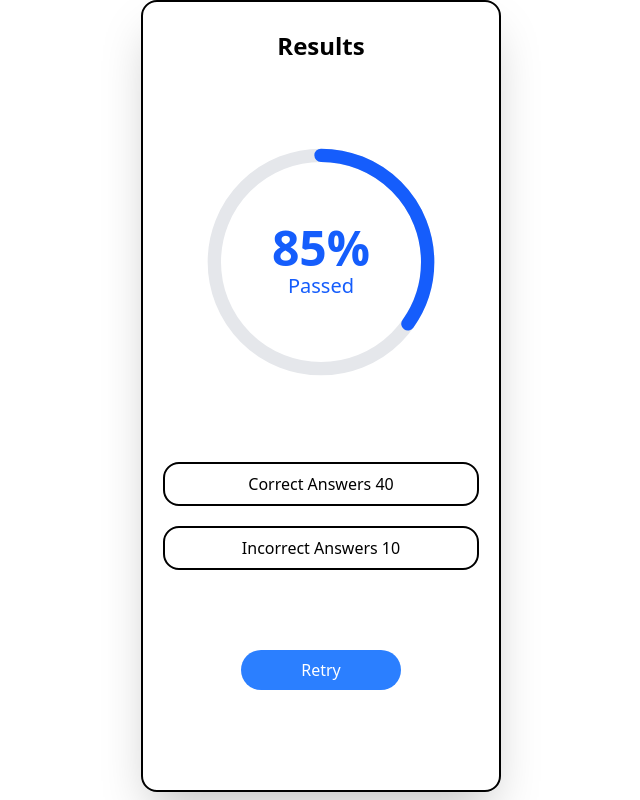
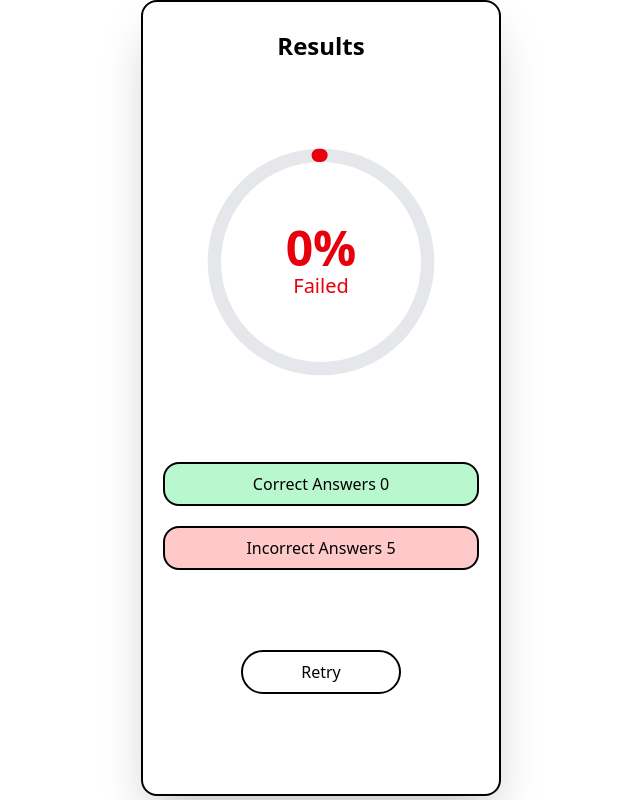
Before and after one commit to liesse97/teori-app, a React (Vite) app: page /results in a window 1280 px wide. Shown: the whole page, without its empty margins (319-959 px from the left). Built offline with nearby package versions, Linux system fonts and the light colour scheme.

Commit message:
Dynamisk_Result_Page

```diff
--- a/src/App.jsx
+++ b/src/App.jsx
@@ -7,9 +7,11 @@ function App() {
 
   return (
      <Routes>
-            <Route path="/results" element={<Results />} />
 
       <Route path="/" element={<Card />} />
+      <Route path="/results" element={<Results />} />
+
+
     </Routes>
 
   )
--- a/src/components/Card.jsx
+++ b/src/components/Card.jsx
@@ -22,9 +22,8 @@ return (
 <div className="flex justify-center items-center flex-col h-full ">
 <div className ="w-90 border-2 border-solid rounded-2xl shadow-2xl p-5">
 <p> Question {questionNumber} of {totalQuestions}</p>
-<p> Result {result} of {totalQuestions}</p>
 
-<h1 className ="text-4xl font-bold mt-5">{data[questionIndex].question}</h1>
+<h1 className ="text-3xl font-bold mt-5">{data[questionIndex].question}</h1>
 <img
 
 className =" h-60 m-auto  my-4"  alt="Traffic sign"
@@ -45,19 +44,21 @@ if ((optionIndex === option.key)  && isCorrect == true) {
 } else if (optionIndex !== null && optionIndex !== option.key){
     optionClass += " bg-gray-300 text-black cursor-not-allowed opacity-50";
 }
+
 return(
 <li
 key={option.key}
 className={optionClass}
 onClick={ ()=>AnswerQuestions(option,option.key)}
-
 >
 {option.text}
 </li>
+
 )
 })}
 
 </ul>
+
 <BtnCard />
 
 </div>
--- a/src/components/Results.jsx
+++ b/src/components/Results.jsx
@@ -1,7 +1,33 @@
 import React from 'react'
+import { useQuizContext } from '../contexts/QuizContext'
+
 
 const Results = () => {
+      const {result,IncorrectQuestion,resultPercentage,resetQuiz} = useQuizContext();
 
+      let progress = 100 - resultPercentage;
+
+
+
+
+    // Determine the class and text based on the result percentage
+      let progressClass;
+      let progressText;
+      let progressTextClass;
+      let txtChange = 'Failed'
+        if (progress > 55){
+            progressClass = 'stroke-current text-red-600 dark:text-red-500';
+            progressText = 'text-center text-5xl font-bold text-red-600 dark:text-red-500';
+            progressTextClass = "text-xl text-red-600 dark:text-red-500 block"
+
+        } else if (progress => 55){
+            progressClass = 'stroke-current text-green-600 dark:text-green-500';
+            progressText = 'text-center text-5xl font-bold text-green-600 dark:text-green-500';
+            progressTextClass = "text-xl text-green-600 dark:text-green-500 block"
+            txtChange = 'Passed'
+
+
+        }
 return (
 <main className="flex justify-center items-center flex-col text-center">
 <section className ="w-90 border-2 border-solid rounded-2xl shadow-2xl p-5 ">
@@ -17,13 +43,13 @@ return (
 <circle cx="18" cy="18" r="16" fill="none" class="stroke-current text-gray-200 dark:text-neutral-700" stroke-width="2"></circle>
 
     {/*Progress Circle */}
-<circle cx="18" cy="18" r="16" fill="none" class="stroke-current text-blue-600 dark:text-blue-500" stroke-width="2" stroke-dasharray="100" stroke-dashoffset="65" stroke-linecap="round"></circle>
+<circle cx="18" cy="18" r="16" fill="none" class={progressClass} stroke-width="2" stroke-dasharray="100" stroke-dashoffset={progress} stroke-linecap="round"></circle>
 </svg>
 
 {/*Percentage Text */}
 <div class="absolute top-1/2 start-1/2 transform -translate-y-1/2 -translate-x-1/2">
-<span class="text-center text-5xl font-bold text-blue-600 dark:text-blue-500">85%</span>
-    <span class="text-xl text-blue-600 dark:text-blue-500 block">Passed</span>
+<span class={progressText}>{resultPercentage}%</span>
+    <span class={progressTextClass}>{txtChange}</span>
 
 </div>
 </div>
@@ -31,11 +57,13 @@ return (
 
     </div>
 
-    <p className="border-2 border-solid rounded-2xl p-2 mb-5">Correct Answers  40</p>
-    <p  className="border-2 border-solid rounded-2xl p-2">Incorrect Answers 10</p>
+    <p className="border-2 border-solid rounded-2xl p-2 mb-5 bg-green-200">Correct Answers  {result}</p>
+    <p  className="border-2 border-solid rounded-2xl p-2 bg-red-200">Incorrect Answers {IncorrectQuestion}</p>
 
 <div className="items-center my-20">
-    <button className="w-40 bg-blue-500 text-white px-4 py-2 rounded-full">
+    <button
+    className="w-40 border-2 border-solid px-4 py-2 rounded-full cursor-pointer"
+    onClick={resetQuiz}>
         Retry
         </button>
 </div>
--- a/src/contexts/QuizContext.jsx
+++ b/src/contexts/QuizContext.jsx
@@ -1,13 +1,13 @@
 import React, { createContext, useContext, useState } from 'react';
 import { useNavigate } from "react-router-dom";
 import data from '../assets/data/data.js'
-import Results from '../components/Results.jsx';
 
 
 // Create a context for the quiz
 // This context will allow us to share quiz state and functions across components
 export const QuizContext = createContext();
 
+//Custom hook to use the QuizContext
 export const useQuizContext = () =>{
 return useContext(QuizContext);
 }
@@ -17,37 +17,45 @@ return useContext(QuizContext);
 
 export const QuizProvider = ({children}) => {
 
+  // Use the useNavigate hook to programmatically navigate between routes
 const navigate = useNavigate();
 
-const [questionIndex, setQuestionIndex] = useState(0);
-const [isCorrect, setIsCorrect] = useState(null);
-const [optionIndex, setOptionIndex] = useState(null);
-const [result, setResult] = useState(0);
+// State variables to manage quiz data
+const [questionIndex, setQuestionIndex] = useState(0); // Current question index
+const [isCorrect, setIsCorrect] = useState(null);  // Whether is the answer correct or not
+const [optionIndex, setOptionIndex] = useState(null);   // Index of the selected option
+const [result, setResult] = useState(0); // Number of correct answers
 
 
 
 
 // Adjusting to display question number starting from 1
-const questionNumber = questionIndex + 1;
+let questionNumber = questionIndex + 1;
 const totalQuestions = data.length;
+let IncorrectQuestion = totalQuestions - result;
+let resultPercentage = (result / totalQuestions) * 100;
 
+
+// Function to handle the next question
 function handleNext(){
 if(questionIndex <data.length - 1){
     setQuestionIndex(prevIndex => questionIndex + 1);
     setOptionIndex (null); // Reset option index for the next question
 } else if (questionIndex === data.length - 1) {
     // At the end of the quiz here, show the results component
-            navigate('/Results');
+      navigate('/Results');
 
 }
 }
 
+// Function to handle the previous question. Maybe not needed??
 function handlePrevious(){
 if (questionIndex>0){
 setQuestionIndex(prevIndex => questionIndex - 1);
 }
 }
 
+// Function to handle answering a question
 function AnswerQuestions(option,key) {
 // Check if the current question has a correct answer.
 setOptionIndex(key);
@@ -56,6 +64,15 @@ setIsCorrect(option.isCorrect);
 if (option.isCorrect=== true){
     setResult(prevResult => prevResult +1);
 }
+
+}
+
+function resetQuiz() {
+  setQuestionIndex(0);
+  setIsCorrect(null);
+  setOptionIndex(null);
+  setResult(0);
+  navigate('/'); // Navigate back to the quiz start
 }
 
 
@@ -67,6 +84,10 @@ if (option.isCorrect=== true){
         questionIndex,
         optionIndex,
         isCorrect,
+        result,
+        IncorrectQuestion,
+        resultPercentage,
+        resetQuiz,
         handlePrevious,
         handleNext,
         AnswerQuestions
```
Also changed, not shown: 1 other file (tests, documents, lock files or other folders).
